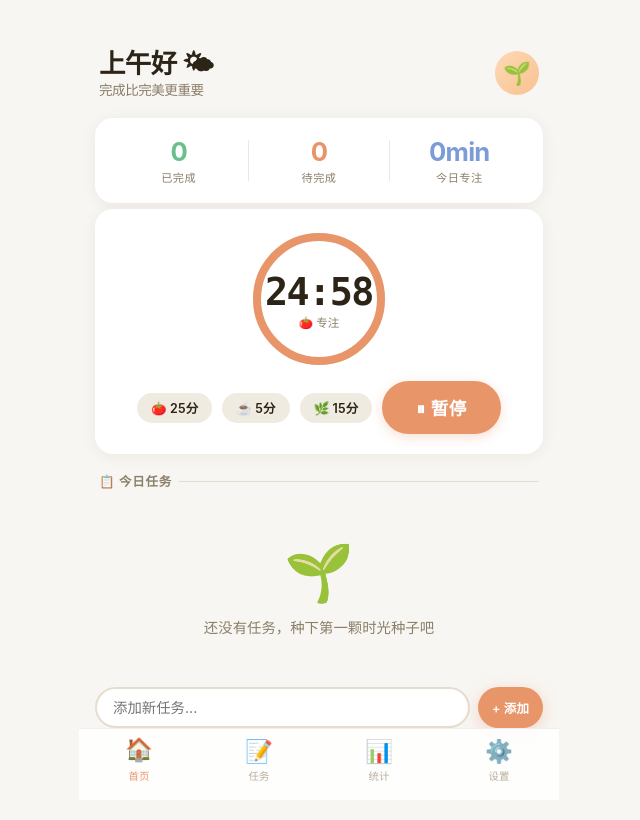
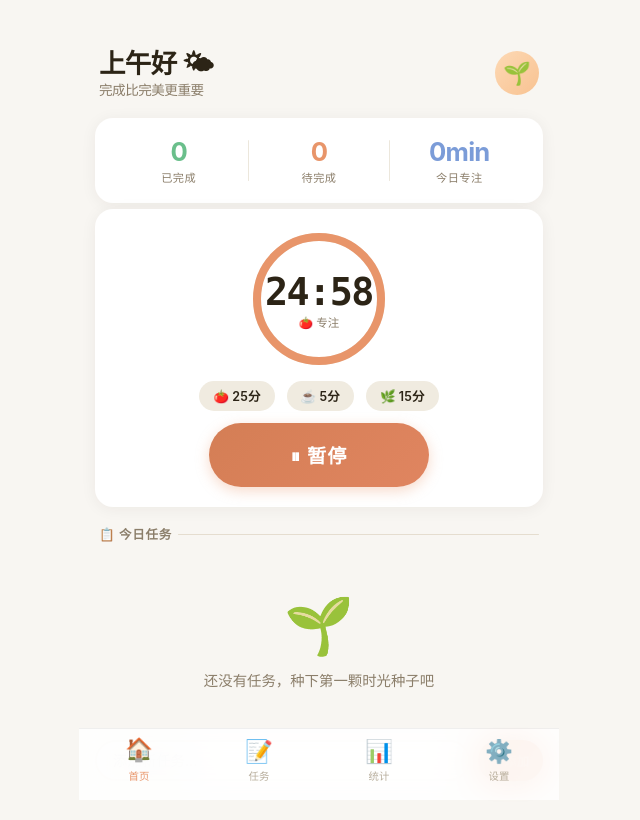
Before and after one commit to SHAN-hou/time-seed, a plain HTML site: page index.html in a window 1280 px wide. Both pictures are taken after a click on the button "▶ 开始专注". Shown: the whole page, without its empty margins (321-961 px from the left). Drawn offline with Linux system fonts and the light colour scheme.

Commit message:
Update index.html

```diff
--- a/index.html
+++ b/index.html
@@ -49,22 +49,33 @@
         .pomodoro-card .timer-ring .time-display{position:absolute;inset:0;display:flex;flex-direction:column;align-items:center;justify-content:center;}
         .pomodoro-card .timer-ring .time-display .time{font-size:2.4rem;font-weight:700;letter-spacing:-0.04em;font-variant-numeric:tabular-nums;font-family:'SF Mono','Menlo','Consolas',monospace;}
         .pomodoro-card .timer-ring .time-display .mode-label{font-size:0.72rem;color:var(--sub);font-weight:500;}
-        .pomodoro-card .timer-actions{display:flex;gap:10px;justify-content:center;flex-wrap:wrap;align-items:center;}
+        .pomodoro-card .timer-actions{display:flex;gap:12px;justify-content:center;flex-wrap:wrap;align-items:center;margin-top:6px;}
         .btn{border:none;font-family:var(--font);font-size:0.9rem;font-weight:600;padding:10px 22px;border-radius:24px;cursor:pointer;transition:var(--transition);letter-spacing:0.01em;}
         .btn-primary{background:var(--accent);color:#fff;font-size:1rem;padding:12px 28px;box-shadow:0 4px 16px rgba(232,149,106,0.35);}
         .btn-primary:active{background:#d47e55;transform:scale(0.94);box-shadow:0 2px 8px rgba(232,149,106,0.25);}
         .btn-start{
-            background:var(--accent);color:#fff;
-            font-size:1.1rem;padding:14px 34px;border-radius:28px;
-            box-shadow:0 4px 20px rgba(232,149,106,0.4);
-            animation:pulse-btn 2s infinite;
-            letter-spacing:0.03em;
+            background:linear-gradient(135deg,#e8956a,#f0a57a);color:#fff;
+            font-size:1.35rem;font-weight:700;padding:18px 48px;border-radius:32px;
+            box-shadow:0 8px 32px rgba(232,149,106,0.5);
+            animation:pulse-btn 1.8s ease-in-out infinite;
+            letter-spacing:0.06em;
+            min-width:220px;
+            border:none;cursor:pointer;transition:all 0.15s ease;
         }
-        .btn-start:active{background:#d47e55;transform:scale(0.92);box-shadow:0 2px 8px rgba(232,149,106,0.25);animation:none;}
-        .btn-start.running{animation:none;background:#e8956a;box-shadow:0 3px 12px rgba(232,149,106,0.3);}
+        .btn-start:active{
+            transform:scale(0.88);
+            box-shadow:0 4px 12px rgba(232,149,106,0.3);
+            animation:none;
+        }
+        .btn-start.running{
+            animation:none;
+            background:linear-gradient(135deg,#d47e55,#e08560);
+            box-shadow:0 4px 14px rgba(232,149,106,0.35);
+            font-size:1.2rem;
+        }
         @keyframes pulse-btn{
-            0%,100%{box-shadow:0 4px 20px rgba(232,149,106,0.4);transform:translateY(0);}
-            50%{box-shadow:0 8px 30px rgba(232,149,106,0.6);transform:translateY(-2px);}
+            0%,100%{box-shadow:0 8px 32px rgba(232,149,106,0.5);transform:translateY(0);}
+            50%{box-shadow:0 14px 44px rgba(232,149,106,0.7);transform:translateY(-3px);}
         }
         .btn-secondary{background:#f0ebe0;color:var(--text);}
         .btn-secondary:active{background:#e5ddcf;transform:scale(0.96);}
@@ -126,13 +137,11 @@
     <div class="save-indicator" id="saveIndicator"><span class="dot" id="saveDot"></span><span id="saveLabel">已保存</span></div>
     <div class="toast" id="toast"></div>
 
-    <!-- Header -->
     <div class="header">
         <div class="greeting" id="greeting">早安 ☀️<small>今天也要好好种下时光的种子</small></div>
         <div class="avatar">🌱</div>
     </div>
 
-    <!-- ── 面板：主页 ── -->
     <div class="panel active" id="panel-home">
         <div class="overview">
             <div class="stat"><div class="num done" id="statDone">0</div><div class="lbl">已完成</div></div>
@@ -167,7 +176,6 @@
         </div>
     </div>
 
-    <!-- ── 面板：任务管理 ── -->
     <div class="panel" id="panel-tasks">
         <div class="section-title">🗂 全部任务</div>
         <ul class="task-list" id="taskListAll"></ul>
@@ -176,7 +184,6 @@
         </div>
     </div>
 
-    <!-- ── 面板：统计 ── -->
     <div class="panel" id="panel-stats">
         <div class="streak-banner">
             <div class="flame">🔥</div>
@@ -195,7 +202,6 @@
         </div>
     </div>
 
-    <!-- ── 面板：设置 ── -->
     <div class="panel" id="panel-settings">
         <div class="section-title">⚙️ 设置</div>
 
@@ -255,7 +261,6 @@
         </div>
     </div>
 
-    <!-- ── 底部导航 ── -->
     <div class="tab-bar">
         <button class="tab active" data-panel="panel-home"><span class="icon">🏠</span> 首页</button>
         <button class="tab" data-panel="panel-tasks"><span class="icon">📝</span> 任务</button>
@@ -264,7 +269,6 @@
     </div>
 
     <script>
-        // ═══════════════ 存储引擎 ═══════════════
         const STORAGE_KEY = 'time_seed_data_v4';
         const BACKUP_KEY = 'time_seed_backup_v4';
         const TOKEN_KEY = 'time_seed_token';
@@ -329,12 +333,8 @@
             }, 600);
         }
 
-        // ═══════════════ Token 管理 ═══════════════
         let _token = localStorage.getItem(TOKEN_KEY) || '';
         let _gistId = localStorage.getItem(GIST_ID_KEY) || '';
-
-        function getToken() { return _token; }
-        function getGistId() { return _gistId; }
 
         function saveToken() {
             const input = document.getElementById('tokenInput');
@@ -365,7 +365,6 @@
             refreshSettingsUI();
         }
 
-        // ═══════════════ GitHub Gist API ═══════════════
         async function pushToGist(silent) {
             if (!_token) {
                 if (!silent) showToast('⚠️ 请先在设置里粘贴钥匙');
@@ -445,7 +444,6 @@
             const manualSyncCard = document.getElementById('manualSyncCard');
             const clearTokenCard = document.getElementById('clearTokenCard');
             const lastSyncInfo = document.getElementById('lastSyncInfo');
-
             if (_token) {
                 statusArea.innerHTML = '<span class="status-badge online">🔗 钥匙已设置</span>';
                 syncDetail.textContent = _gistId ? '✅ 云端连接正常，数据自动同步中。' : '🔗 钥匙有效，下次操作时将自动创建云端存储。';
@@ -461,7 +459,6 @@
             }
         }
 
-        // ═══════════════ 导出导入 ═══════════════
         function exportData() {
             const dataStr = JSON.stringify(appData, null, 2);
             if (navigator.clipboard) {
@@ -528,12 +525,10 @@
             showToast('🗑 所有数据已清空');
         }
 
-        // ═══════════════ 应用数据 ═══════════════
         let appData = loadData();
         let _dirty = false;
         function markDirty() { _dirty = true; }
 
-        // 每3秒自动保存
         setInterval(() => {
             if (_dirty) {
                 saveData(appData);
@@ -583,7 +578,6 @@
             markDirty();
         }
 
-        // ═══════════════ 番茄钟 ═══════════════
         const CIRCUMFERENCE = 2 * Math.PI * 62;
         let timerMode = 'focus', timerSeconds = 25 * 60, timerTotal = 25 * 60, timerInterval = null, timerRunning = false;
         const modeConfig = {
@@ -671,7 +665,6 @@
         }
         function resetCircle() { document.getElementById('fgCircle').style.strokeDashoffset = '0'; }
 
-        // ═══════════════ 任务 ═══════════════
         function addTask(text, priority) {
             if (!text) text = document.getElementById('taskInput').value.trim();
             if (!text) return;
```
